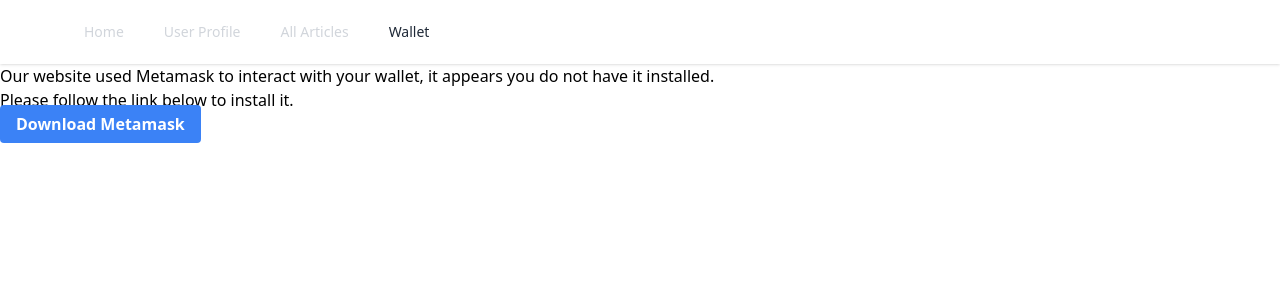
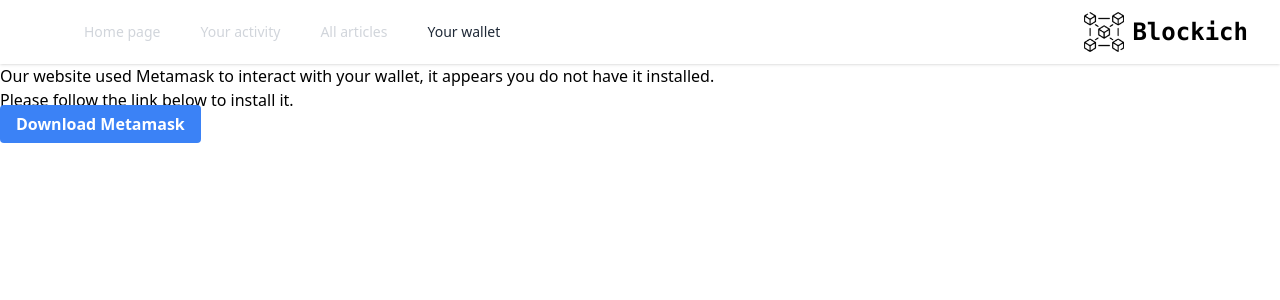
Before and after one commit to Antonio725/blockich, a React (Vite) app: page /wallet in a window 1280 px wide. Shown: the top 300 px of the page. Built offline with nearby package versions, Linux system fonts and the light colour scheme.

Commit message:
Add responsive design to Navigation and User Profile

```diff
--- a/src/components/Navigation/Navigation.jsx
+++ b/src/components/Navigation/Navigation.jsx
@@ -1,15 +1,16 @@
 import React from "react";
 import NavigationDropdown from "./NavigationDropdown";
 import { Link } from "react-router-dom";
-import {useLocation} from "react-router";
+import { useLocation } from "react-router";
+import blockchainLogo from "../../assets/icons/blockchain.png"
 
 const Navigation = () => {
 
-    const dropdownItems = [
-        { label: "Home", desc: "Home", link: "/" },
-        { label: "User Profile", desc: "User Profile", link: "/userProfile" },
-        { label: "one", desc: "One", link: "/" },
-        { label: "one", desc: "One", link: "/" }
+    const items = [
+        { label: "Home", desc: "Home page", link: "/" },
+        { label: "User Profile", desc: "Your activity", link: "/userProfile" },
+        { label: "Articles", desc: "All articles", link: "/allArticles" },
+        { label: "Wallet", desc: "Your wallet", link: "/wallet" }
     ];
 
     const location = useLocation();
@@ -22,37 +23,30 @@ const Navigation = () => {
                         <div className=" flex items-center">
                             <div className="hidden md:block">
                                 <div className="ml-10 flex items-baseline space-x-4">
-                                    <Link
-                                        className={`${location.pathname === "/" ? "text-gray-800 " : "text-gray-300" } hover:text-gray-800 dark:hover:text-white px-3 py-2 rounded-md text-sm font-medium`}
-                                        to="/">
-                                        Home
-                                    </Link>
-                                    <Link
-                                        className={`${location.pathname === "/userProfile" ? "text-gray-800 " : "text-gray-300" } hover:text-gray-800 dark:hover:text-white px-3 py-2 rounded-md text-sm font-medium`}
-                                        to="/userProfile">
-                                        User Profile
-                                    </Link>
-                                    <Link
-                                        className={`${location.pathname === "/allArticles" ? "text-gray-800 " : "text-gray-300" } hover:text-gray-800 dark:hover:text-white px-3 py-2 rounded-md text-sm font-medium`}
-                                        to="/allArticles">
-                                        All Articles
-                                    </Link>
-                                    <Link
-                                        className={`${location.pathname === "/wallet" ? "text-gray-800 " : "text-gray-300" } hover:text-gray-800 dark:hover:text-white px-3 py-2 rounded-md text-sm font-medium`}
-                                        to="/wallet">
-                                        Wallet
-                                    </Link>
+                                    { items.map(item => {
+                                        return (
+                                            <Link
+                                                className={ `${ location.pathname === item.link ? "text-gray-800 " : "text-gray-300" } hover:text-gray-800 dark:hover:text-white px-3 py-2 rounded-md text-sm font-medium` }
+                                                to={ item.link }>
+                                                { item.desc }
+                                            </Link>
+                                        )
+                                    }) }
                                 </div>
                             </div>
                         </div>
                         <div className="block">
                             <div className="ml-4 flex items-center md:ml-6">
+                                <img className="w-10" src={blockchainLogo} alt="blockChainLogo"/>
+                                <div className="ml-2 font-mono font-bold text-2xl">
+                                    Blockich
+                                </div>
                             </div>
                         </div>
                     </div>
                 </div>
                 <div className="md:hidden">
-                    <NavigationDropdown items={dropdownItems} />
+                    <NavigationDropdown items={ items }/>
                 </div>
             </nav>
         </div>
--- a/src/components/Navigation/NavigationDropdown.jsx
+++ b/src/components/Navigation/NavigationDropdown.jsx
@@ -1,20 +1,30 @@
-import React, {useState} from "react";
-
+import React, { useState } from "react";
+import { useLocation } from "react-router";
+import blockchainLogo from "../../assets/icons/blockchain.png"
 
 const NavigationDropdown = (props) => {
     const [isOpen, setIsOpen] = useState(false);
+
+    const linkMap = new Map([
+        ["/", "Home"],
+        ["/userProfile", "User profile"],
+        ["/allArticles", "All articles"],
+        ["/wallet", "Wallet"]
+    ])
+
+    const location = useLocation()
+
+    console.log(location.pathname)
     return (
-        <div className="relative inline-block text-left h-16">
-            <div>
+        <div className="relative inline-block text-left h-16 w-full">
+            <div className="w-full flex justify-between h-16 items-center">
                 <button
                     type="button"
-                    onClick={() => setIsOpen(!isOpen)}
-                    className={`ml-4 border border-gray-300 bg-white dark:bg-gray-800 shadow-sm mt-3.5 flex items-center justify-center rounded-md  px-4 py-2 text-sm font-medium text-gray-700 dark:text-gray-50 hover:bg-gray-50 dark:hover:bg-gray-500 focus:outline-none focus:ring-2 focus:ring-offset-2 focus:ring-offset-gray-100 focus:ring-gray-500`}
+                    onClick={ () => setIsOpen(!isOpen) }
+                    className={ `h-10 ml-4 border border-gray-300 bg-white dark:bg-gray-800 shadow-sm flex items-center justify-center rounded-md  px-4 py-2 text-sm font-medium text-gray-700 dark:text-gray-50 hover:bg-gray-50 dark:hover:bg-gray-500 focus:outline-none focus:ring-2 focus:ring-offset-2 focus:ring-offset-gray-100 focus:ring-gray-500` }
                     id="options-menu"
                 >
-                    {props.label}
-
-                    {props.icon || (
+                    { linkMap.get(location.pathname) }
                     <svg
                         width="20"
                         height="20"
@@ -25,41 +35,46 @@ const NavigationDropdown = (props) => {
                         <path
                             d="M1408 704q0 26-19 45l-448 448q-19 19-45 19t-45-19l-448-448q-19-19-19-45t19-45 45-19h896q26 0 45 19t19 45z"/>
                     </svg>
-                    )}
                 </button>
+                <div className="mr-4 flex items-center md:ml-6">
+                    <img className="w-10" src={blockchainLogo} alt="blockChainLogo"/>
+                    <div className="ml-2 font-mono font-bold text-2xl">
+                        Blockich
+                    </div>
+                </div>
             </div>
 
-            {(props.forceOpen || isOpen) && (
+            { (props.forceOpen || isOpen) && (
                 <div
-                    className="origin-top-right absolute right-0 mt-2 w-56 rounded-md shadow-lg bg-white dark:bg-gray-800 ring-1 ring-black ring-opacity-5 z-50">
+                    className="absolute left-4 mt-2 w-56 rounded-md shadow-lg bg-white dark:bg-gray-800 ring-1 ring-black ring-opacity-5 z-50">
                     <div
-                        className={`py-1 ${props.withDivider ? "divide-y divide-gray-100" : ""}`}
+                        className={ `py-1 ${ props.withDivider ? "divide-y divide-gray-100" : "" }` }
                         role="menu"
                         aria-orientation="vertical"
                         aria-labelledby="options-menu"
                     >
-                        {props.items.map((item) => {
+                        { props.items.map((item) => {
                             return (
                                 <a
-                                    key={item.label}
-                                    href={item.link || "#"}
-                                    className={`${
+                                    key={ item.label }
+                                    href={ item.link || "#" }
+                                    className={ `${
                                         item.icon ? "flex items-center" : "block"
-                                    } block px-4 py-2 text-md text-gray-700 hover:bg-gray-100 hover:text-gray-900 dark:text-gray-100 dark:hover:text-white dark:hover:bg-gray-600`}
+                                    } block px-4 py-2 text-md text-gray-700 hover:bg-gray-100 hover:text-gray-900 dark:text-gray-100 dark:hover:text-white dark:hover:bg-gray-600` }
                                     role="menuitem"
                                 >
-                                    {item.icon}
+                                    { item.icon }
 
                                     <span className="flex flex-col">
-                                        <span>{item.label}</span>
-                                        {item.desc && <span className="text-gray-400 text-xs">{item.desc}</span>}
+                                        <span>{ item.label }</span>
+                                        { item.desc && <span className="text-gray-400 text-xs">{ item.desc }</span> }
                                     </span>
                                 </a>
                             );
-                        })}
+                        }) }
                     </div>
                 </div>
-            )}
+            ) }
         </div>
     );
 };
--- a/src/data/ProfilePageTableData.jsx
+++ b/src/data/ProfilePageTableData.jsx
@@ -1,37 +1,38 @@
+const date = new Date();
 export const data = [
     {
         fullName: "Luka vojnovic",
         title: "Some title 1",
         role: "ADMIN",
-        createdAt: "25.4.1999.",
+        createdAt: date.toDateString(),
         status: "ACTIVE"
     },
     {
         fullName: "Josip Serman",
         title: "Some title 2",
         role: "MODERATOR",
-        createdAt: "25.4.1999.",
+        createdAt: date.toDateString(),
         status: "INACTIVE"
     },
     {
         fullName: "Roko Mesin",
         title: "Some title 3",
         role: "ADMIN",
-        createdAt: "25.4.1999.",
+        createdAt: date.toDateString(),
         status: "ACTIVE"
     },
     {
         fullName: "Adam Jozic",
         title: "Some title 4",
         role: "ADMIN",
-        createdAt: "25.4.2005.",
+        createdAt: date.toDateString(),
         status: "ACTIVE"
     },
     {
         fullName: "Antonio Butigan",
         title: "Some title 5",
         role: "ADMIN",
-        createdAt: "16.11.2005.",
+        createdAt: date.toDateString(),
         status: "ACTIVE"
     }
 ];
```
Also changed, not shown: src/components/ProfilePage/ProfilePage.jsx (+10 -10 lines), src/assets/icons/blockchain.png (added). Lines whose indentation alone changed are shown as unchanged.
